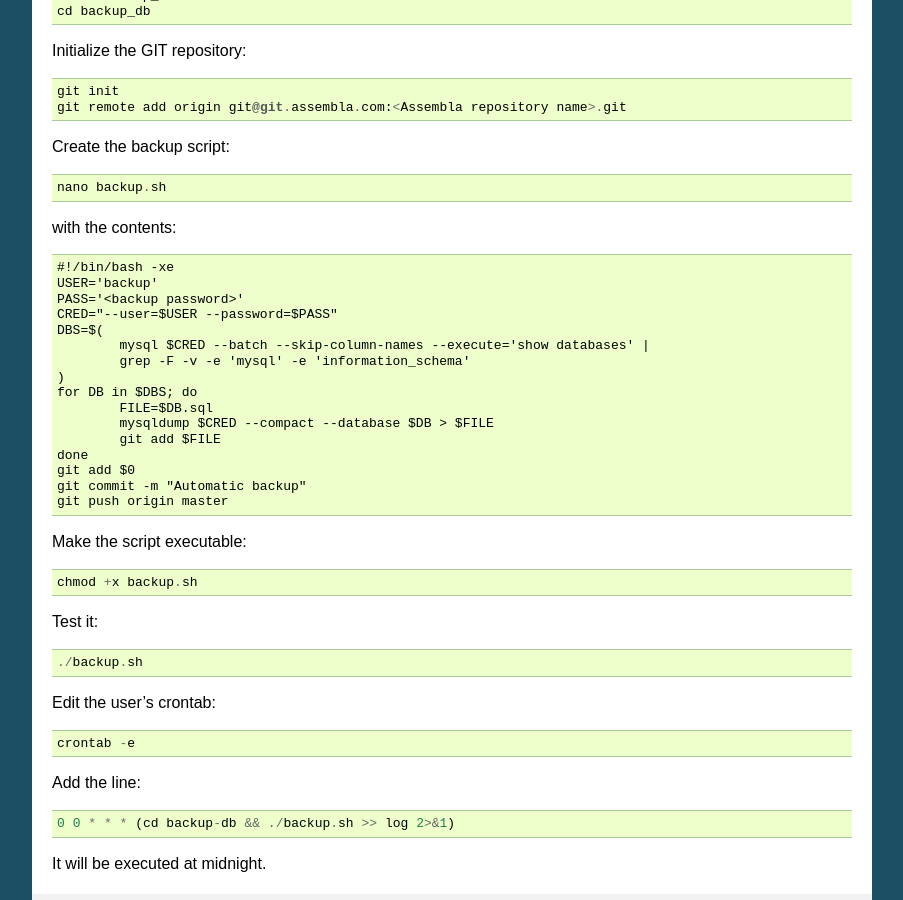
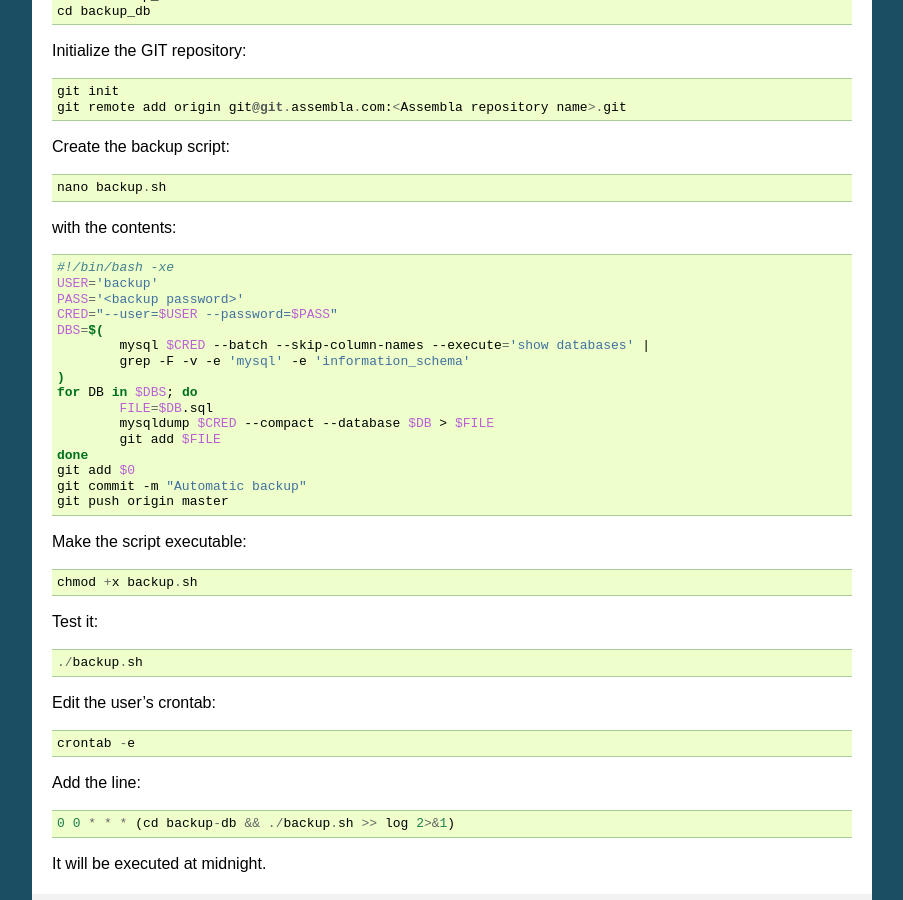
Before and after one commit to Stunning/Blog, a Sphinx documentation site: the page built from docs/database.rst, in a window 1280 px wide and 900 px high, scrolled down 815 px. Shown: the whole window, without its empty margins (198-1101 px from the left). Built offline with Sphinx 7.4.7, drawn with Linux system fonts in a browser that asks for light colours; formulas are drawn with MathJax 3.

Commit message:
Try to syntax-highlight bash

```diff
--- a/docs/database.rst
+++ b/docs/database.rst
@@ -57,7 +57,9 @@ Create the backup script::
 
 	nano backup.sh
 
-with the contents::
+with the contents:
+
+.. code-block:: bash
 
 	#!/bin/bash -xe
 	USER='backup'
```
